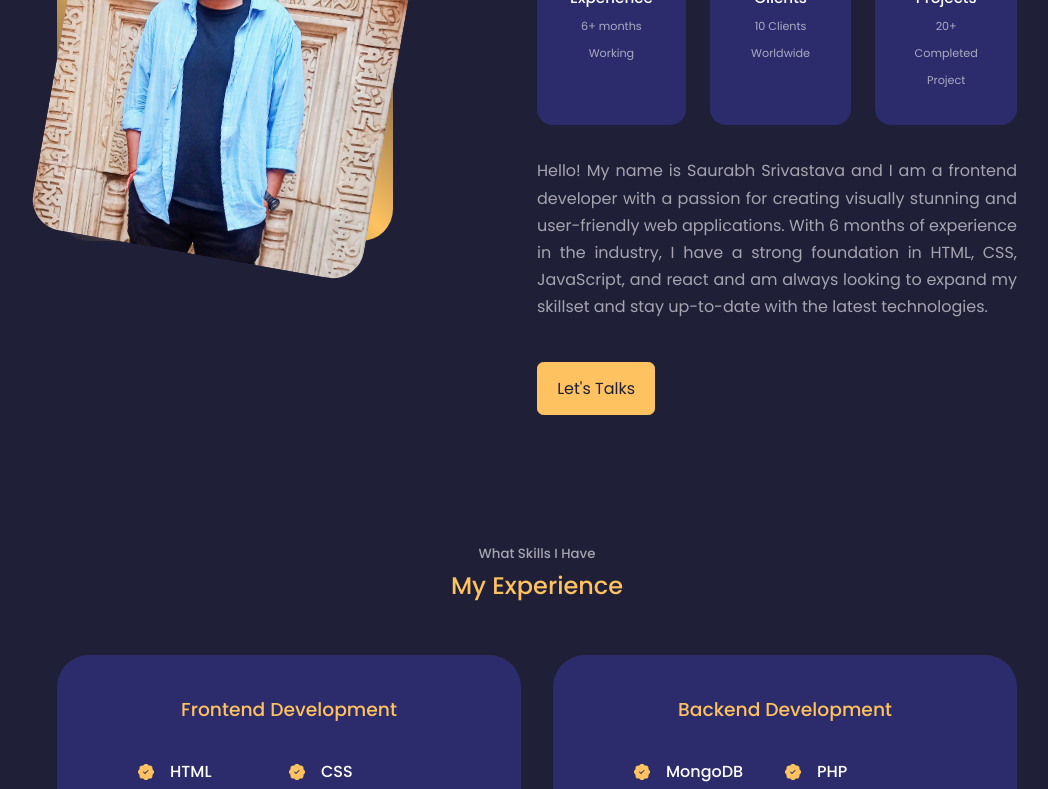
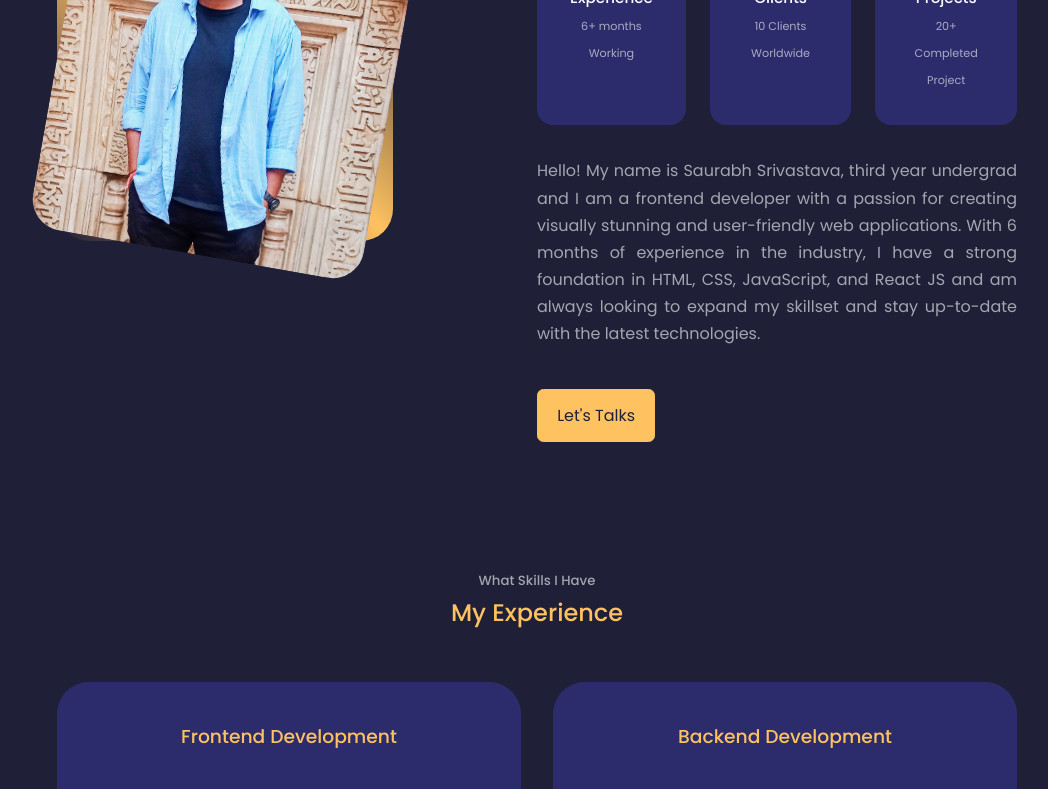
Before and after one commit to 57saurabh/my-portfolio, a React (Create React App) app: page / in a window 1280 px wide. Shown: the part 1134-1923 px from the top of the page, without its empty margins (103-1151 px from the left). Built offline with nearby package versions, Linux system fonts and the light colour scheme.

Commit message:
Update About.jsx

```diff
--- a/src/component/about/About.jsx
+++ b/src/component/about/About.jsx
@@ -44,7 +44,7 @@ const About = () => {
           </article>
         </div>
         <p>
-           Hello! My name is Saurabh Srivastava and I am a frontend developer with a passion for creating visually stunning and user-friendly web applications. With 6 months of experience in the industry, I have a strong foundation in HTML, CSS, JavaScript, and react and am always looking to expand my skillset and stay up-to-date with the latest technologies.  </p>
+           Hello! My name is Saurabh Srivastava, third year undergrad and I am a frontend developer with a passion for creating visually stunning and user-friendly web applications. With 6 months of experience in the industry, I have a strong foundation in HTML, CSS, JavaScript, and React JS and am always looking to expand my skillset and stay up-to-date with the latest technologies.  </p>
         <a href="#contact" className='btn btn-primary'>Let's Talks</a>
 
       </div>
```
